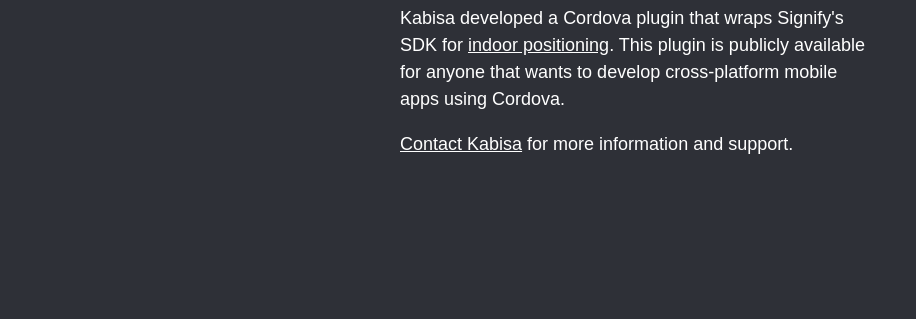
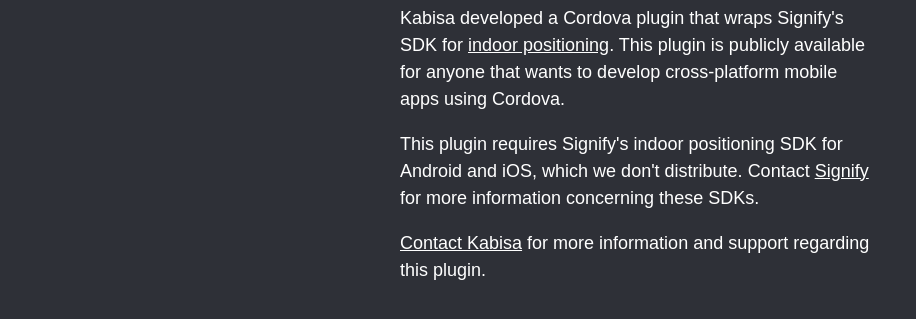
Before and after one commit to kabisa/indoor-positioning-cordova-plugin, a website: page docs/index.html in a window 1280 px wide. Shown: the part 209-528 px from the top of the page, without its empty margins (0-916 px from the left). Drawn offline with Linux system fonts and the light colour scheme.

Commit message:
Clarify dependence on Signify's SDKs

```diff
--- a/docs/index.html
+++ b/docs/index.html
@@ -49,7 +49,12 @@
         This plugin is publicly available for anyone that wants to develop cross-platform mobile apps using Cordova.
       </p>
       <p>
-        <a href="https://www.kabisa.nl/contact/">Contact Kabisa</a> for more information and support.
+        This plugin requires Signify's indoor positioning SDK for Android and iOS, which we don't distribute.
+        Contact <a href="http://www.lighting.philips.com/main/systems/lighting-systems/indoor-positioning">Signify</a>
+        for more information concerning these SDKs.
+      </p>
+      <p>
+        <a href="https://www.kabisa.nl/contact/">Contact Kabisa</a> for more information and support regarding this plugin.
       <p>
     </main>
   </body>
```
